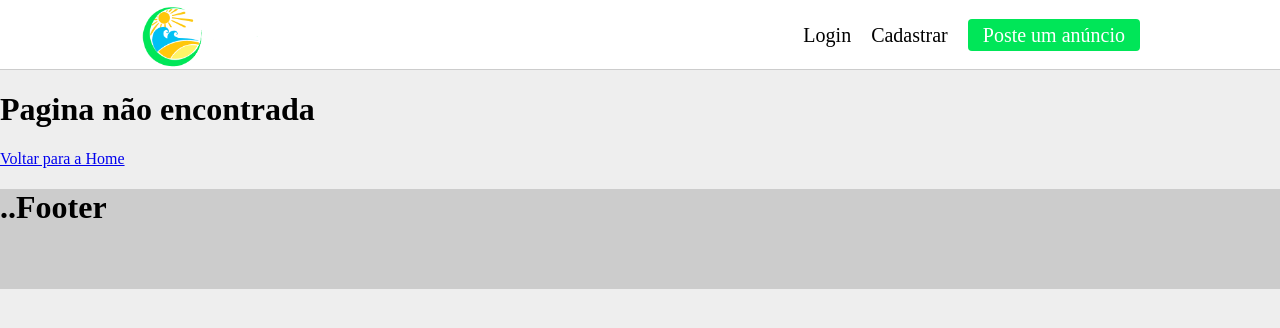
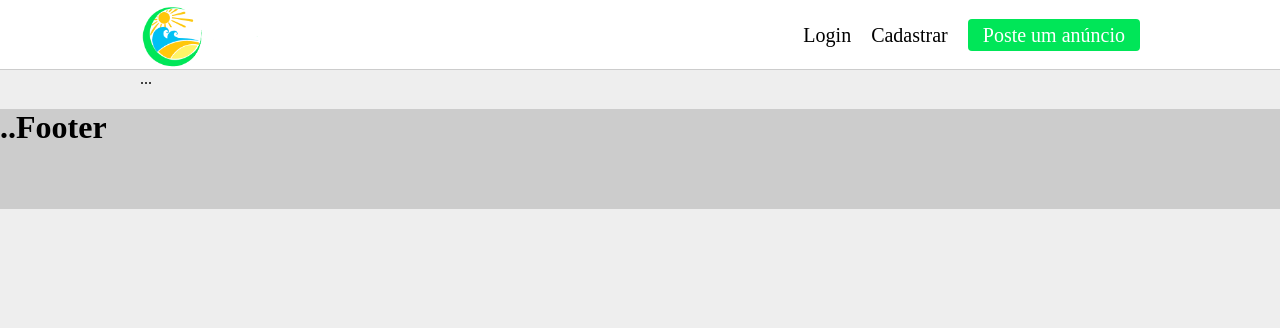
Before and after one commit to EduardoMendes418/Smile, a React (Create React App) app in the folder frontend/: page /ad/1 in a window 1280 px wide. Shown: the top 328 px of the page. Built offline with nearby package versions, Linux system fonts and the light colour scheme; a web font is replaced by a local one.

Commit message:
first commit

```diff
--- a/frontend/src/Routes.js
+++ b/frontend/src/Routes.js
@@ -7,6 +7,7 @@ import About from './pages/About';
 import NotFound from './pages/NotFound';
 import SignIn from './pages/SignIn';
 import SignUp from './pages/SignUp';
+import AdPage from './pages/AdPage';
 
 export default () => {
     return (
@@ -24,6 +25,9 @@ export default () => {
             <Route exact path="/signup">
                 <SignUp/>
             </Route>
+            <Route exact path="/ad/:id">
+                <AdPage/>
+            </Route>
             <Route>
                 <NotFound/>
             </Route>
--- a/frontend/src/components/partials/AdItem/styled.js
+++ b/frontend/src/components/partials/AdItem/styled.js
@@ -12,7 +12,6 @@ export const Item = styled.div`
         border-radius:5px;
         color:#000;
         background-color: #fff;
-        transition: all ease .2s;
 
 
         &:hover{
--- /dev/null
+++ b/frontend/src/pages/AdPage/index.js
@@ -0,0 +1,23 @@
+import React, { useState } from 'react';
+import useApi from '../../helpers/Api';
+import { PageArea }  from './styled';
+import { useParams } from 'react-router-dom';
+
+import { PageContainer } from '../../components/templatecomponents';
+
+
+const  Page = () => {
+
+    const api = useApi();
+    const { id } = useParams();
+
+    return (
+        <PageContainer>
+            <PageArea>
+                ...
+            </PageArea>
+        </PageContainer>
+    )
+}
+
+export default Page;
--- /dev/null
+++ b/frontend/src/pages/AdPage/styled.js
@@ -0,0 +1,7 @@
+import styled from 'styled-components';
+
+export const PageArea = styled.div`
+
+
+
+`;
```
